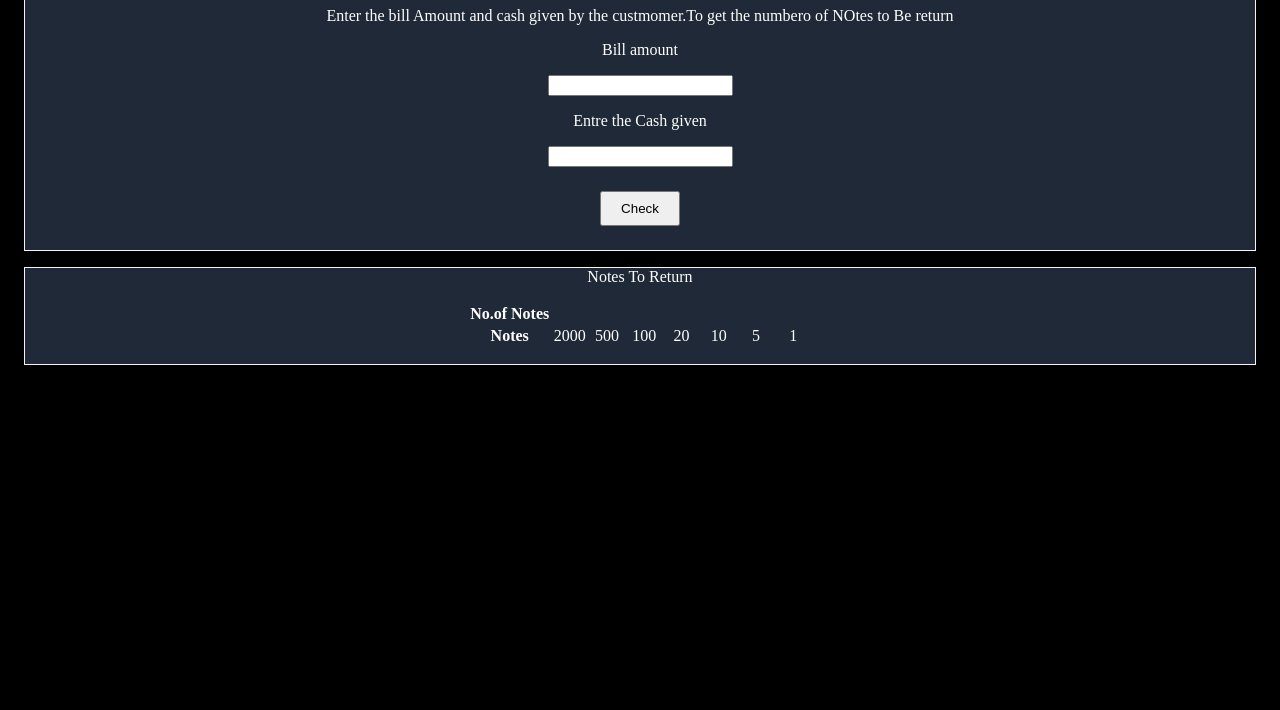
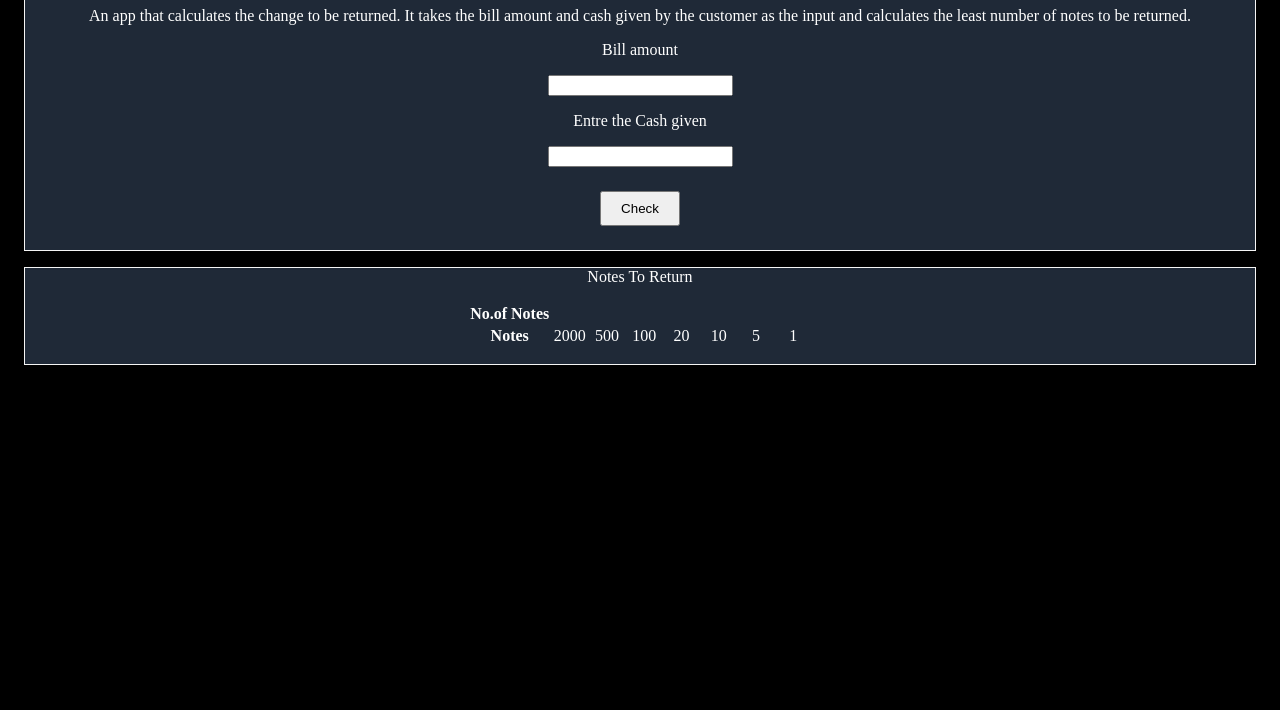
Before and after one commit to ajitkumar2804/Cash_Register, a plain HTML site: page index.html in a window 1280 px wide. Shown: the part 90-800 px from the top of the page. Drawn offline with Linux system fonts and the light colour scheme.

Commit message:
Description changed

```diff
--- a/index.html
+++ b/index.html
@@ -12,7 +12,7 @@
 <body>
     <div class="container">
         <h1>Cash Register</h1>
-        <p>Enter the bill Amount and cash given by the custmomer.To get the numbero of NOtes to Be return</p>
+        <p>An app that calculates the change to be returned. It takes the bill amount and cash given by the customer as the input and calculates the least number of notes to be returned. </p>
         <label for="input"> Bill amount</label>
         <input id="bill-amount" type="number" />
 
```
